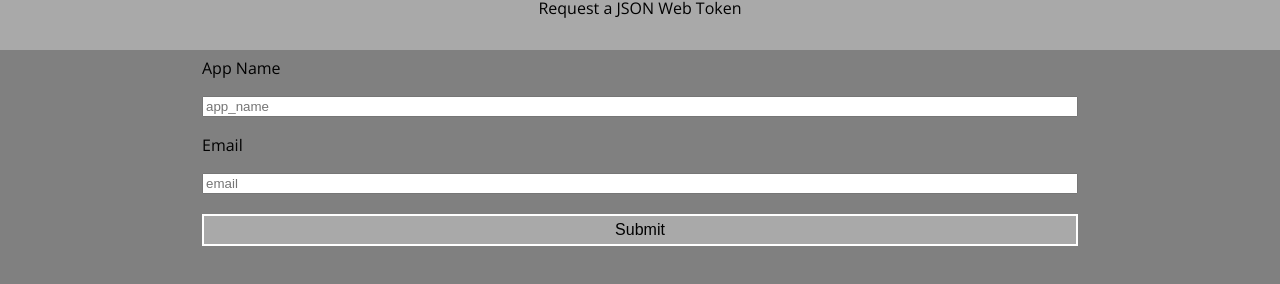
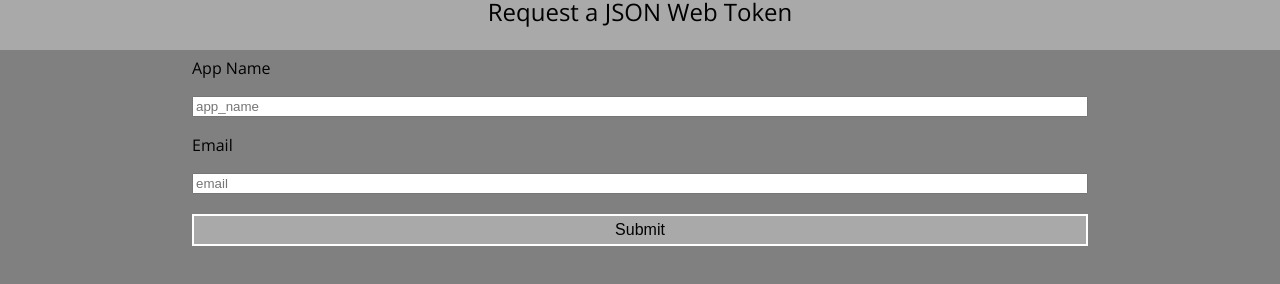
Before and after one commit to jjlljj/byob, a website: page public/index.html in a window 1280 px wide. Drawn offline with nearby package versions, Linux system fonts and the light colour scheme.

Commit message:
html set up

```diff
--- a/public/index.css
+++ b/public/index.css
@@ -8,6 +8,7 @@ header {
   justify-content: center;
   height: 50px;
   background-color: darkgrey;
+  font-size: 1.5em;
 }
 
 #form {
@@ -16,12 +17,12 @@ header {
 }
 
 label {
-margin: 10px;
-font-size: 1em;
+  margin: 10px 0;
+  font-size: 1em;
 }
 
 input {
-  margin: 10px;
+  margin: 10px 0;
 }
 
 #submit {
--- a/public/scripts/script.js
+++ b/public/scripts/script.js
@@ -14,7 +14,11 @@ submit.addEventListener('click', event => {
   })
     .then(response => response.json())
     .then(json => {
-      append(json);
+      if (json.token) {
+        append(json);
+      } else {
+        append({token: 'ERROR, must use a turing.io email address' });
+      }
     });
 });
 
```
